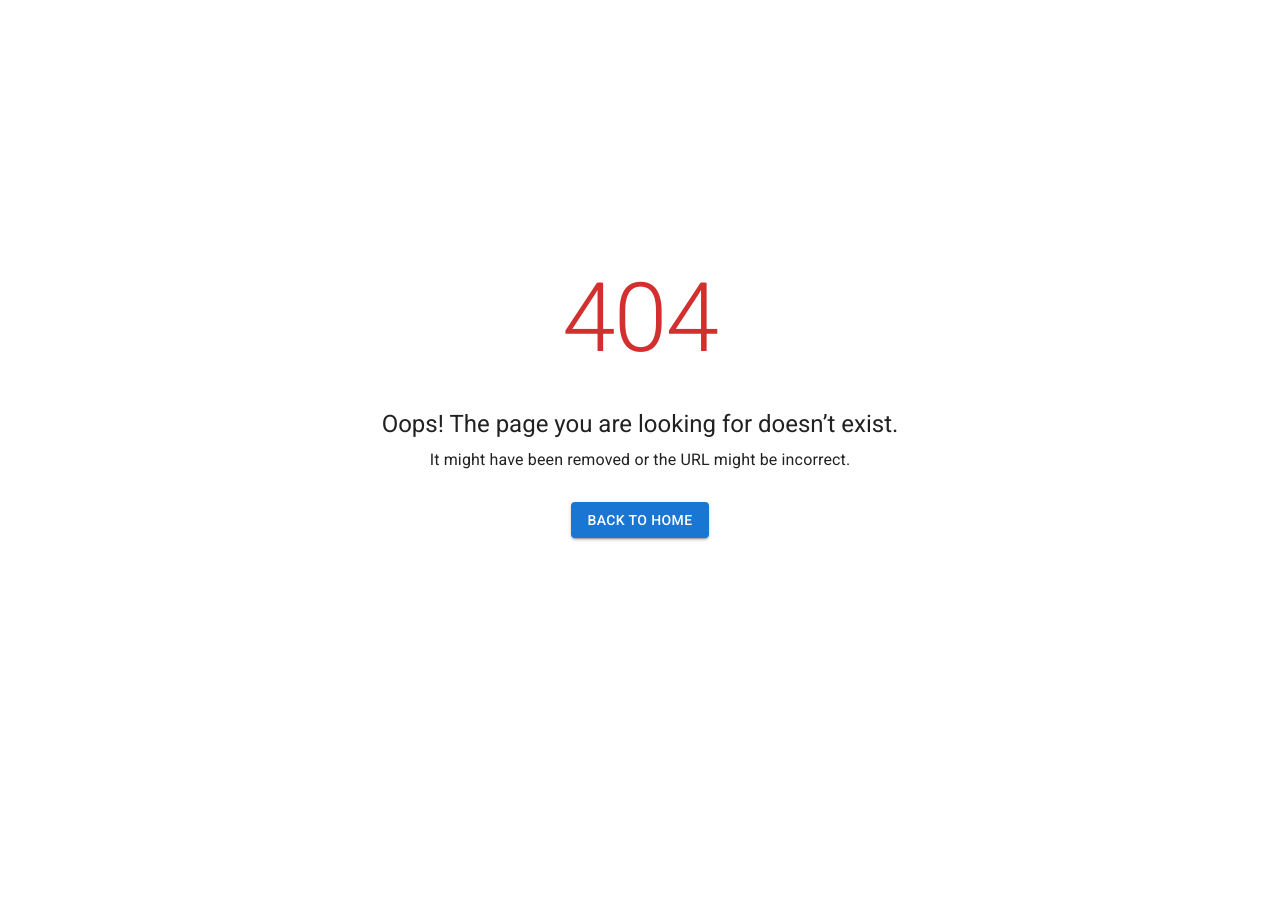
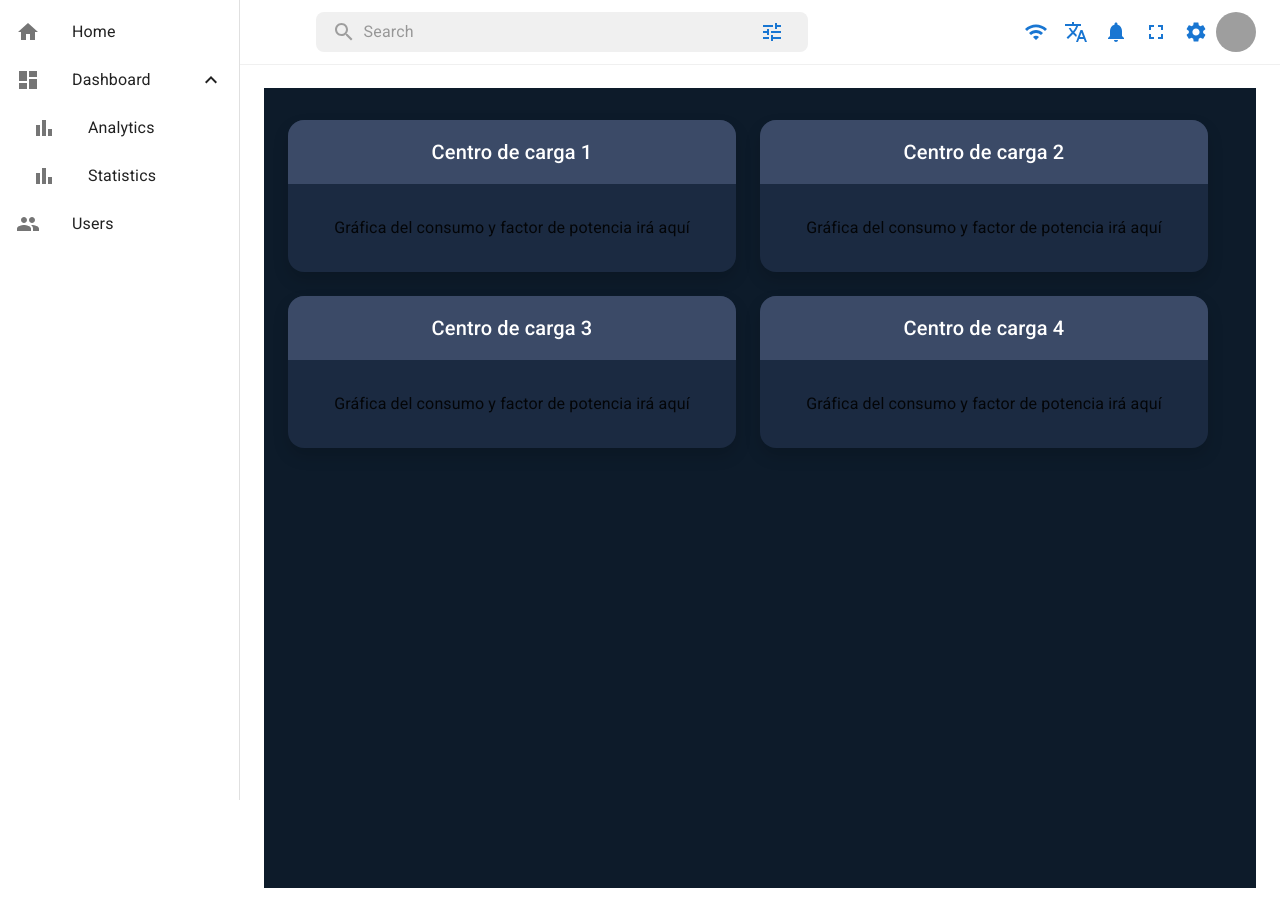
Before and after one commit to NexeliumMx/PowerTick-frontend, a React (Vite) app: page /LoadCenter in a window 1280 px wide. Before the commit this address had no page. Before the commit the page ends 800 px from the top, so only its background shows below. Built offline with nearby package versions, Linux system fonts and the light colour scheme; grey boxes are pictures that could not be loaded.

Commit message:
Pruebas formato gauge boxes

```diff
--- a/src/App.jsx
+++ b/src/App.jsx
@@ -3,6 +3,7 @@ import Home from './pages/Home';
 import NotFound from './pages/NotFound';
 import MUIComponentsTest from './pages/MUIComponentsTest';
 import LayoutWithSidebarAndNavbar from './components/LayoutWithSidebarAndNavbar';
+import LoadCenter from './pages/LoadCenter/LoadCenter';
 
 function App() {
   return (
@@ -14,6 +15,7 @@ function App() {
       {/* Routes with Navbar (and Sidebar in the future) */}
       <Route element={<LayoutWithSidebarAndNavbar />}>
         <Route path="/mui-components-test" element={<MUIComponentsTest />} />
+        <Route path="/LoadCenter" element={<LoadCenter />} />
       </Route>
     </Routes>
   );
--- a/src/pages/LoadCenter/GaugeContainer.jsx
+++ b/src/pages/LoadCenter/GaugeContainer.jsx
@@ -14,6 +14,7 @@ const GaugeContainer = ({ title, darkMode, children }) => {
         alignItems: 'stretch', // Asegura que los elementos hijos ocupen todo el ancho
         transition: 'background-color 0.3s ease',
         width: '100%', // Asegura que el Box también ocupe todo el ancho disponible
+        height: '100%', // Esto ayuda a que la tarjeta crezca según el contenido
       }}
     >
       {/* Título del centro de carga */}
@@ -23,7 +24,7 @@ const GaugeContainer = ({ title, darkMode, children }) => {
           backgroundColor: darkMode ? '#3b4a67' : '#e0e0e0',
           color: darkMode ? '#ffffff' : '#000000',
           padding: '1rem',
-          width: 'auto',  // Asegura que ocupe todo el ancho del contenedor
+          width: '100%',  // Asegura que ocupe todo el ancho del contenedor
           textAlign: 'center',
           borderTopLeftRadius: '1rem', // Redondeo en el borde superior izquierdo
           borderTopRightRadius: '1rem', // Redondeo en el borde superior derecho
--- a/src/pages/LoadCenter/LoadCenter.jsx
+++ b/src/pages/LoadCenter/LoadCenter.jsx
@@ -1,45 +1,52 @@
 import React, { useState } from 'react';
-import { Container, Grid2 } from '@mui/material';  // Cambié Grid a Grid2 y Box a Container
-import GaugeContainer from '../LoadCenter/GaugeContainer'; // Importa el componente GaugeContainer
+import { Container, Grid, Box } from '@mui/material';
+import GaugeContainer from '../LoadCenter/GaugeContainer.jsx';
 
 export default function LoadCenter() {
-  const [darkMode, setDarkMode] = useState(true); // Estado para el tema
+  const [darkMode, setDarkMode] = useState(true);
 
   return (
-    <Container sx={{ display: 'flex', width: '100%' }}> {/* Se usa Container en lugar de Box */}
-      <Box
-        sx={{
-          flexGrow: 1,
-          padding: '2rem',
-          backgroundColor: darkMode ? '#0d1b2a' : '#f5f5f5',
-          minHeight: '100vh', // Asegura que el contenido ocupe toda la altura de la pantalla
-          overflowY: 'auto',  // Habilita el scroll vertical
-          width: '100%', // Asegura que el contenedor tenga el ancho completo
-        }}
-      >
-        {/* Sección de tarjetas, utilizando Grid2 de MUI */}
-        <Grid2 container spacing={3} className="gauge-section">
-          <Grid2 item xs={12} sm={12} md={6}>
+    <Container
+      sx={{
+        display: 'flex',
+        flexDirection: 'column',
+        alignItems: 'center',
+        width: '100%',
+        maxWidth: '100%',  // Asegura que el contenedor ocupe el 100% del ancho de la pantalla
+        minHeight: '100vh',
+        backgroundColor: darkMode ? '#0d1b2a' : '#f5f5f5',
+        padding: '2rem',
+      }}
+    >
+      <Box sx={{ width: '100%' }}>
+        <Grid
+          container
+          spacing={3}
+          justifyContent="center"
+          sx={{ width: '100%' }}
+        >
+          {/* Ajustamos el tamaño de las columnas */}
+          <Grid item xs={12} sm={12} md={12} lg={6} xl={6}>
             <GaugeContainer title="Centro de carga 1" darkMode={darkMode}>
               <p>Gráfica del consumo y factor de potencia irá aquí</p>
             </GaugeContainer>
-          </Grid2>
-          <Grid2 item xs={12} sm={12} md={6}>
+          </Grid>
+          <Grid item xs={12} sm={12} md={12} lg={6} xl={6}>
             <GaugeContainer title="Centro de carga 2" darkMode={darkMode}>
               <p>Gráfica del consumo y factor de potencia irá aquí</p>
             </GaugeContainer>
-          </Grid2>
-          <Grid2 item xs={12} sm={12} md={6}>
+          </Grid>
+          <Grid item xs={12} sm={12} md={12} lg={6} xl={6}>
             <GaugeContainer title="Centro de carga 3" darkMode={darkMode}>
               <p>Gráfica del consumo y factor de potencia irá aquí</p>
             </GaugeContainer>
-          </Grid2>
-          <Grid2 item xs={12} sm={12} md={6}>
+          </Grid>
+          <Grid item xs={12} sm={12} md={12} lg={6} xl={6}>
             <GaugeContainer title="Centro de carga 4" darkMode={darkMode}>
               <p>Gráfica del consumo y factor de potencia irá aquí</p>
             </GaugeContainer>
-          </Grid2>
-        </Grid2>
+          </Grid>
+        </Grid>
       </Box>
     </Container>
   );
```
